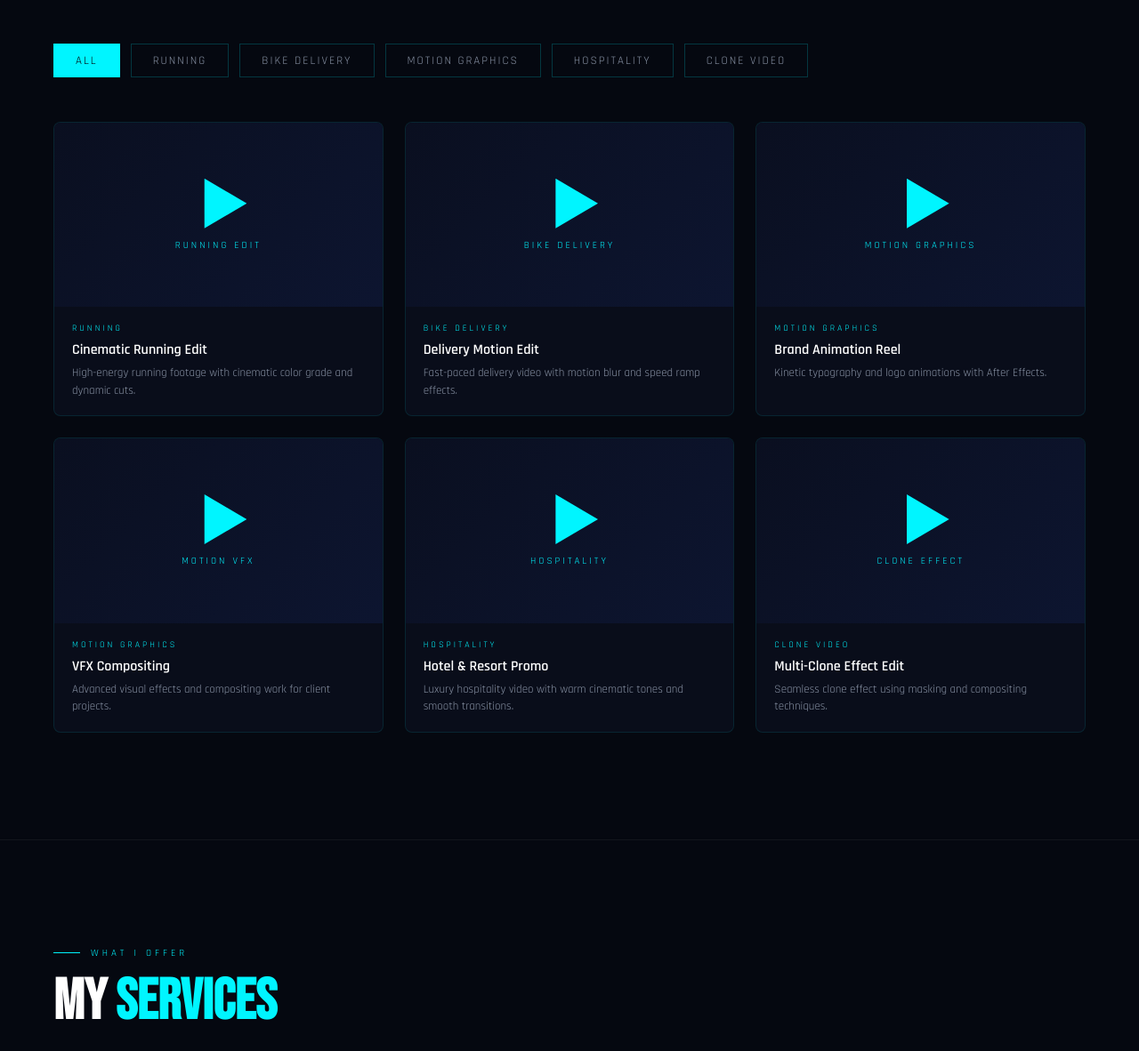
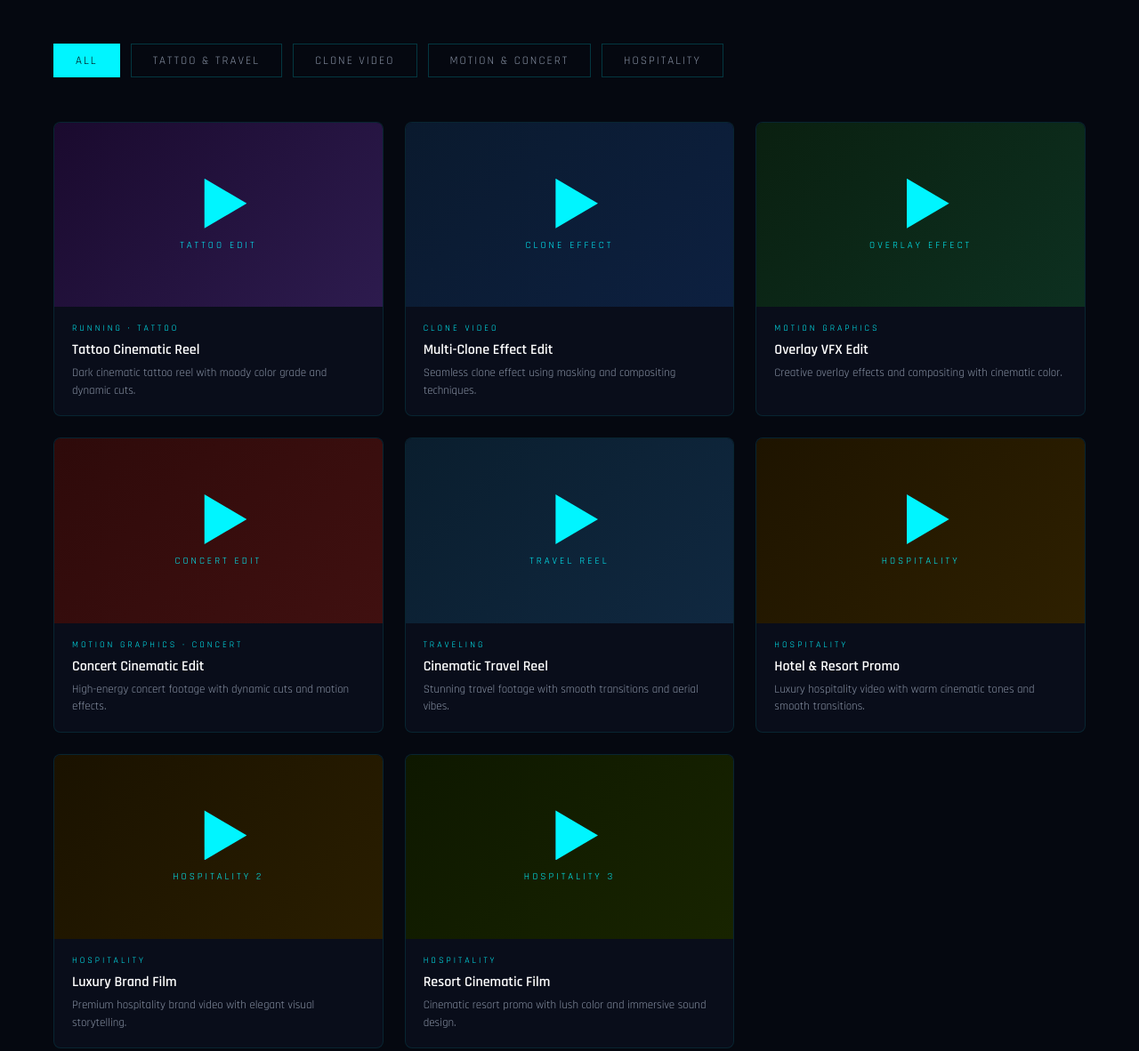
Before and after one commit to Romitchauhan/lilraw-portfolio, a plain HTML site: page index.html in a window 1280 px wide. Shown: the part 1200-2382 px from the top of the page at 89% size. Drawn offline with Linux system fonts and the light colour scheme.

Commit message:
Add real Instagram reels - tattoo, clone, overlay, concert, travel, hospitality x3

```diff
--- a/index.html
+++ b/index.html
@@ -595,80 +595,94 @@ footer {
   <!-- Tabs -->
   <div class="video-tabs fade-up">
     <button class="video-tab active" onclick="filterVideos('all', this)">All</button>
-    <button class="video-tab" onclick="filterVideos('running', this)">Running</button>
-    <button class="video-tab" onclick="filterVideos('bike', this)">Bike Delivery</button>
-    <button class="video-tab" onclick="filterVideos('motion', this)">Motion Graphics</button>
+    <button class="video-tab" onclick="filterVideos('running', this)">Tattoo & Travel</button>
+    <button class="video-tab" onclick="filterVideos('clone', this)">Clone Video</button>
+    <button class="video-tab" onclick="filterVideos('motion', this)">Motion & Concert</button>
     <button class="video-tab" onclick="filterVideos('hospitality', this)">Hospitality</button>
-    <button class="video-tab" onclick="filterVideos('clone', this)">Clone Video</button>
   </div>
 
   <!-- Video Cards -->
   <div class="video-grid" id="videoGrid">
 
-    <!-- Running video -->
-    <div class="video-card fade-up" data-cat="running" onclick="openVideo('https://www.youtube.com/embed?listType=user_uploads&list=romitchauhan22','Running Edit')">
+    <!-- Tattoo / Running -->
+    <div class="video-card fade-up" data-cat="running" onclick="openInsta('https://www.instagram.com/reel/DXEORVdIsGS/')">
       <div class="video-thumb">
-        <div class="video-thumb-placeholder">
+        <div class="video-thumb-placeholder" style="background:linear-gradient(135deg,#1a0a2e,#2d1b4e)">
           <div class="play-btn-overlay"></div>
-          <div class="video-thumb-label">Running Edit</div>
+          <div class="video-thumb-label">Tattoo Edit</div>
         </div>
       </div>
       <div class="video-info">
-        <div class="video-category">Running</div>
-        <div class="video-title">Cinematic Running Edit</div>
-        <div class="video-desc">High-energy running footage with cinematic color grade and dynamic cuts.</div>
+        <div class="video-category">Running · Tattoo</div>
+        <div class="video-title">Tattoo Cinematic Reel</div>
+        <div class="video-desc">Dark cinematic tattoo reel with moody color grade and dynamic cuts.</div>
       </div>
     </div>
 
-    <!-- Bike Delivery -->
-    <div class="video-card fade-up" data-cat="bike" onclick="openVideo('https://www.youtube.com/embed/dQw4w9WgXcQ','Bike Delivery')">
+    <!-- Clone -->
+    <div class="video-card fade-up" data-cat="clone" onclick="openInsta('https://www.instagram.com/reel/DWf2XLzjPlc/')">
       <div class="video-thumb">
-        <div class="video-thumb-placeholder">
+        <div class="video-thumb-placeholder" style="background:linear-gradient(135deg,#0a1a2e,#0d2040)">
           <div class="play-btn-overlay"></div>
-          <div class="video-thumb-label">Bike Delivery</div>
+          <div class="video-thumb-label">Clone Effect</div>
         </div>
       </div>
       <div class="video-info">
-        <div class="video-category">Bike Delivery</div>
-        <div class="video-title">Delivery Motion Edit</div>
-        <div class="video-desc">Fast-paced delivery video with motion blur and speed ramp effects.</div>
+        <div class="video-category">Clone Video</div>
+        <div class="video-title">Multi-Clone Effect Edit</div>
+        <div class="video-desc">Seamless clone effect using masking and compositing techniques.</div>
       </div>
     </div>
 
-    <!-- Motion Graphics 1 -->
-    <div class="video-card fade-up" data-cat="motion" onclick="openVideo('https://www.youtube.com/embed/dQw4w9WgXcQ','Motion Graphics')">
+    <!-- Overlay Effect / Motion -->
+    <div class="video-card fade-up" data-cat="motion" onclick="openInsta('https://www.instagram.com/reel/DWjX30bjl_q/')">
       <div class="video-thumb">
-        <div class="video-thumb-placeholder">
+        <div class="video-thumb-placeholder" style="background:linear-gradient(135deg,#0a2010,#0d3020)">
           <div class="play-btn-overlay"></div>
-          <div class="video-thumb-label">Motion Graphics</div>
+          <div class="video-thumb-label">Overlay Effect</div>
         </div>
       </div>
       <div class="video-info">
         <div class="video-category">Motion Graphics</div>
-        <div class="video-title">Brand Animation Reel</div>
-        <div class="video-desc">Kinetic typography and logo animations with After Effects.</div>
+        <div class="video-title">Overlay VFX Edit</div>
+        <div class="video-desc">Creative overlay effects and compositing with cinematic color.</div>
       </div>
     </div>
 
-    <!-- Motion Graphics 2 -->
-    <div class="video-card fade-up" data-cat="motion" onclick="openVideo('https://www.youtube.com/embed/dQw4w9WgXcQ','Motion VFX')">
+    <!-- Concert / Motion -->
+    <div class="video-card fade-up" data-cat="motion" onclick="openInsta('https://www.instagram.com/reel/DR7oLQSDc9f/')">
       <div class="video-thumb">
-        <div class="video-thumb-placeholder">
+        <div class="video-thumb-placeholder" style="background:linear-gradient(135deg,#2e0a0a,#401010)">
           <div class="play-btn-overlay"></div>
-          <div class="video-thumb-label">Motion VFX</div>
+          <div class="video-thumb-label">Concert Edit</div>
         </div>
       </div>
       <div class="video-info">
-        <div class="video-category">Motion Graphics</div>
-        <div class="video-title">VFX Compositing</div>
-        <div class="video-desc">Advanced visual effects and compositing work for client projects.</div>
+        <div class="video-category">Motion Graphics · Concert</div>
+        <div class="video-title">Concert Cinematic Edit</div>
+        <div class="video-desc">High-energy concert footage with dynamic cuts and motion effects.</div>
       </div>
     </div>
 
-    <!-- Hospitality -->
-    <div class="video-card fade-up" data-cat="hospitality" onclick="openVideo('https://www.youtube.com/embed/dQw4w9WgXcQ','Hospitality Video')">
+    <!-- Traveling -->
+    <div class="video-card fade-up" data-cat="running" onclick="openInsta('https://www.instagram.com/reel/DOQeZ3CjXMq/')">
       <div class="video-thumb">
-        <div class="video-thumb-placeholder">
+        <div class="video-thumb-placeholder" style="background:linear-gradient(135deg,#0a1e2e,#102840)">
+          <div class="play-btn-overlay"></div>
+          <div class="video-thumb-label">Travel Reel</div>
+        </div>
+      </div>
+      <div class="video-info">
+        <div class="video-category">Traveling</div>
+        <div class="video-title">Cinematic Travel Reel</div>
+        <div class="video-desc">Stunning travel footage with smooth transitions and aerial vibes.</div>
+      </div>
+    </div>
+
+    <!-- Hospitality 1 -->
+    <div class="video-card fade-up" data-cat="hospitality" onclick="openInsta('https://www.instagram.com/reel/DW_agmdiM6k/')">
+      <div class="video-thumb">
+        <div class="video-thumb-placeholder" style="background:linear-gradient(135deg,#1e1400,#2e2000)">
           <div class="play-btn-overlay"></div>
           <div class="video-thumb-label">Hospitality</div>
         </div>
@@ -680,18 +694,33 @@ footer {
       </div>
     </div>
 
-    <!-- Clone Video -->
-    <div class="video-card fade-up" data-cat="clone" onclick="openVideo('https://www.youtube.com/embed/dQw4w9WgXcQ','Clone Video')">
+    <!-- Hospitality 2 -->
+    <div class="video-card fade-up" data-cat="hospitality" onclick="openInsta('https://www.instagram.com/reel/DWRAvUBiPAd/')">
       <div class="video-thumb">
-        <div class="video-thumb-placeholder">
+        <div class="video-thumb-placeholder" style="background:linear-gradient(135deg,#1a1200,#2a1e00)">
           <div class="play-btn-overlay"></div>
-          <div class="video-thumb-label">Clone Effect</div>
+          <div class="video-thumb-label">Hospitality 2</div>
         </div>
       </div>
       <div class="video-info">
-        <div class="video-category">Clone Video</div>
-        <div class="video-title">Multi-Clone Effect Edit</div>
-        <div class="video-desc">Seamless clone effect using masking and compositing techniques.</div>
+        <div class="video-category">Hospitality</div>
+        <div class="video-title">Luxury Brand Film</div>
+        <div class="video-desc">Premium hospitality brand video with elegant visual storytelling.</div>
+      </div>
+    </div>
+
+    <!-- Hospitality 3 -->
+    <div class="video-card fade-up" data-cat="hospitality" onclick="openInsta('https://www.instagram.com/reel/DVgEqNEiF8f/')">
+      <div class="video-thumb">
+        <div class="video-thumb-placeholder" style="background:linear-gradient(135deg,#0e1800,#182400)">
+          <div class="play-btn-overlay"></div>
+          <div class="video-thumb-label">Hospitality 3</div>
+        </div>
+      </div>
+      <div class="video-info">
+        <div class="video-category">Hospitality</div>
+        <div class="video-title">Resort Cinematic Film</div>
+        <div class="video-desc">Cinematic resort promo with lush color and immersive sound design.</div>
       </div>
     </div>
 
@@ -1076,26 +1105,9 @@ function filterVideos(cat, btn) {
   });
 }
 
-// VIDEO MODAL
-function openVideo(url, title) {
-  const modal = document.getElementById('videoModal');
-  const frame = document.getElementById('modalFrame');
-  frame.src = url + (url.includes('?') ? '&' : '?') + 'autoplay=1';
-  modal.classList.add('open');
-  document.body.style.overflow = 'hidden';
-}
-function closeVideo(e) {
-  if (e.target === document.getElementById('videoModal')) closeVideoBtn();
-}
-function closeVideoBtn() {
-  document.getElementById('videoModal').classList.remove('open');
-  document.getElementById('modalFrame').src = '';
-  document.body.style.overflow = '';
-}
-function closeShowreel(e) {
-  if (e.target === document.getElementById('showreelModal')) {
-    document.getElementById('showreelModal').classList.remove('open');
-  }
+// OPEN INSTAGRAM REEL
+function openInsta(url) {
+  window.open(url, '_blank');
 }
 
 // CONTACT FORM
```
